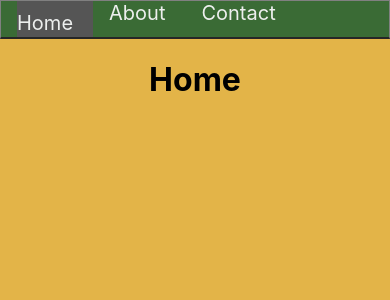
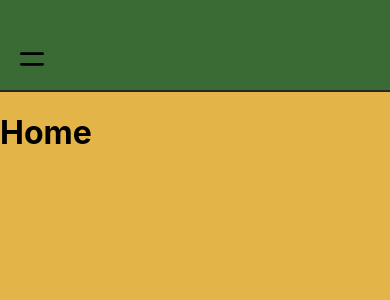
Before and after one commit to jdworkz/InfinitHuemanShop-React-APP, a React (Create React App) app: page / in a window 390 px wide. Shown: the top 300 px of the page. Built offline with nearby package versions, Linux system fonts and the light colour scheme.

Commit message:
change some more visuals and added media layout

```diff
--- a/package.json
+++ b/package.json
@@ -8,6 +8,7 @@
     "@testing-library/user-event": "^13.5.0",
     "react": "^18.2.0",
     "react-dom": "^18.2.0",
+    "react-icons": "^4.12.0",
     "react-router-dom": "^6.19.0",
     "react-scripts": "5.0.1",
     "web-vitals": "^2.1.4"
--- a/src/App.css
+++ b/src/App.css
@@ -4,23 +4,38 @@ body{display:grid;
   margin: 0;
 }
 .nav {
-
-  border: 1px solid gray;
-  padding: 20px;
-  justify-content: space-between;
-  align-items: stretch;
-  gap: 2rem;
-  padding: 0 1rem;
-
-  display:flex;
+  width: 100%;
+  height:90px;
+  top:0;
+  left:0;
+  border-bottom: 1px solid #edefee;
     background-color:#3A6B35;
 
      border-bottom: 2px solid #262626;
 
      text-decoration: none;
+}
 
+.nav .container{
+  height:100%;
+  display:flex;
+  justify-content: space-between;
+  align-items:center;
+  padding:1rem;
 
+}
 
+.nav .nav-menu{
+  display:flex;
+}
+.nav li{
+  padding: 1rem;
+}
+.hamburger{
+  display: none;
+}
+nav .menu-ham{
+  font-size: 2rem;
 }
 .nav a {
   color: #edefee;
@@ -30,18 +45,28 @@ body{display:grid;
   align-items: center;
   height: 100%;
 }
-.nav ul {
-  padding: 0;
-  margin: 0;
-  list-style: none;
-  display: flex;
-  gap: 1rem;
+@media screen and (max-width:940px){
+  .hamburger{
+    display:block;
+  }
+  .nav .nav-menu{
+    position: absolute;
+    display: flex;
+    flex-direction: column;
+    align-items: center;
+  top:90px;
+  right:100%;
+  height: 100%;
+  width: 100%;
+  transition: 0.5s ease-in-out;
+  z-index: 10;
+}
+  .navbar .active{
+    right:0;
+  }
+
 }
 
-.container {
-  margin: 1rem;
-  text-align: center;
-}
 .nav li:hover {
   background-color: #777;
 }
@@ -49,4 +74,12 @@ body{display:grid;
   background-color: #555;
   font-size: 30px;
   color:blue;
+
 }
+
+.nav ul{
+  list-style: none;
+}
+.nav li{
+  text-decoration: none;
+}
--- a/src/App.js
+++ b/src/App.js
@@ -13,7 +13,7 @@ function App() {
 
     <>
       <Navbar />
-      <div className="container">
+      <div >
 
         <Routes>
           <Route path="/" element={<Home />} />
--- a/src/Nav.js
+++ b/src/Nav.js
@@ -1,15 +1,20 @@
 import { Link, useMatch, useResolvedPath } from "react-router-dom"
+import {HiOutlineMenuAlt4} from 'react-icons/hi'
 
 export default function Navbar() {
   return (
     <nav className="nav">
-
-      <ul>
+     <div className="container">
+      <ul className="nav-menu">
         <CustomLink to="/">Home</CustomLink>
         <CustomLink to="/about">About</CustomLink>
         <CustomLink to="/contact">Contact</CustomLink>
 
       </ul>
+      <div className="hambuger" >
+        <HiOutlineMenuAlt4 className="menu-ham"/>
+      </div>
+      </div>
     </nav>
   )
 }
```
Also changed, not shown: 1 other file (tests, documents, lock files or other folders).
